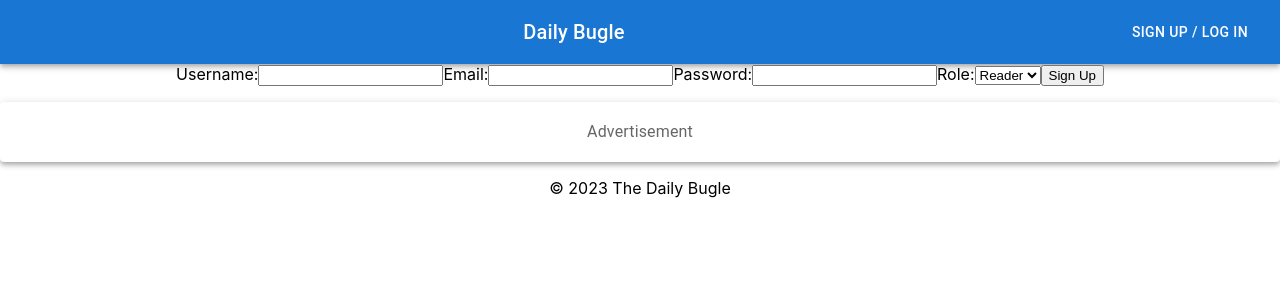
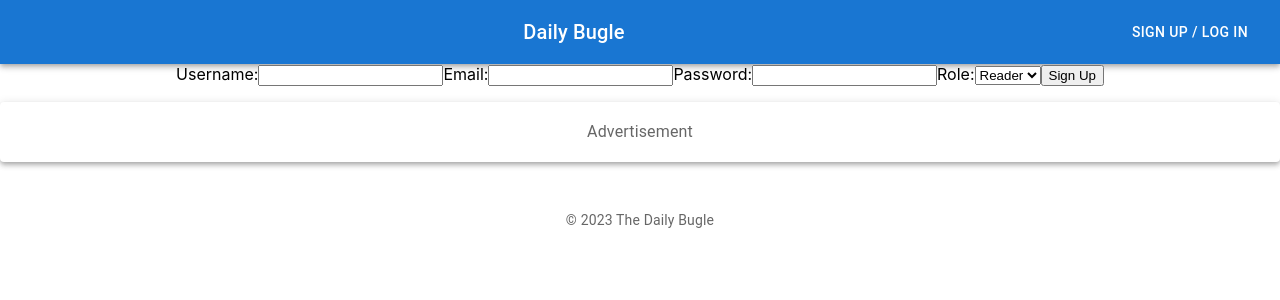
Before and after one commit to glendonC/dailyBugle, a React (Create React App) app in the folder frontend/: page /signup in a window 1280 px wide. Shown: the top 300 px of the page. Built offline with nearby package versions, Linux system fonts and the light colour scheme.

Commit message:
Update Footer styling

```diff
--- a/frontend/src/components/Footer/Footer.js
+++ b/frontend/src/components/Footer/Footer.js
@@ -1,11 +1,13 @@
 import React from 'react';
+import { Box, Typography } from '@mui/material';
 
 function Footer() {
   return (
-    <footer>
-      {/* Footer content goes here */}
-      <p>&copy; {new Date().getFullYear()} The Daily Bugle</p>
-    </footer>
+    <Box mt={4} py={2} bgcolor="background.paper" textAlign="center">
+      <Typography variant="body2" color="textSecondary">
+        &copy; {new Date().getFullYear()} The Daily Bugle
+      </Typography>
+    </Box>
   );
 }
 
```
